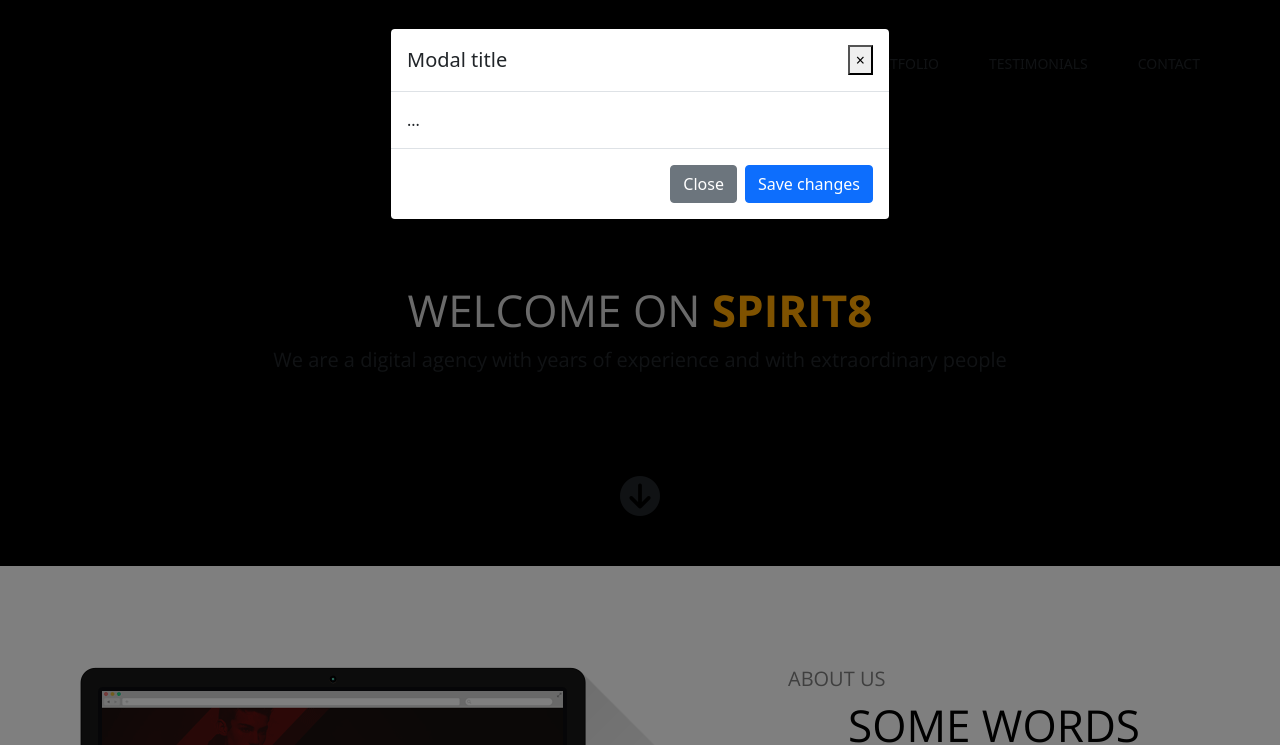
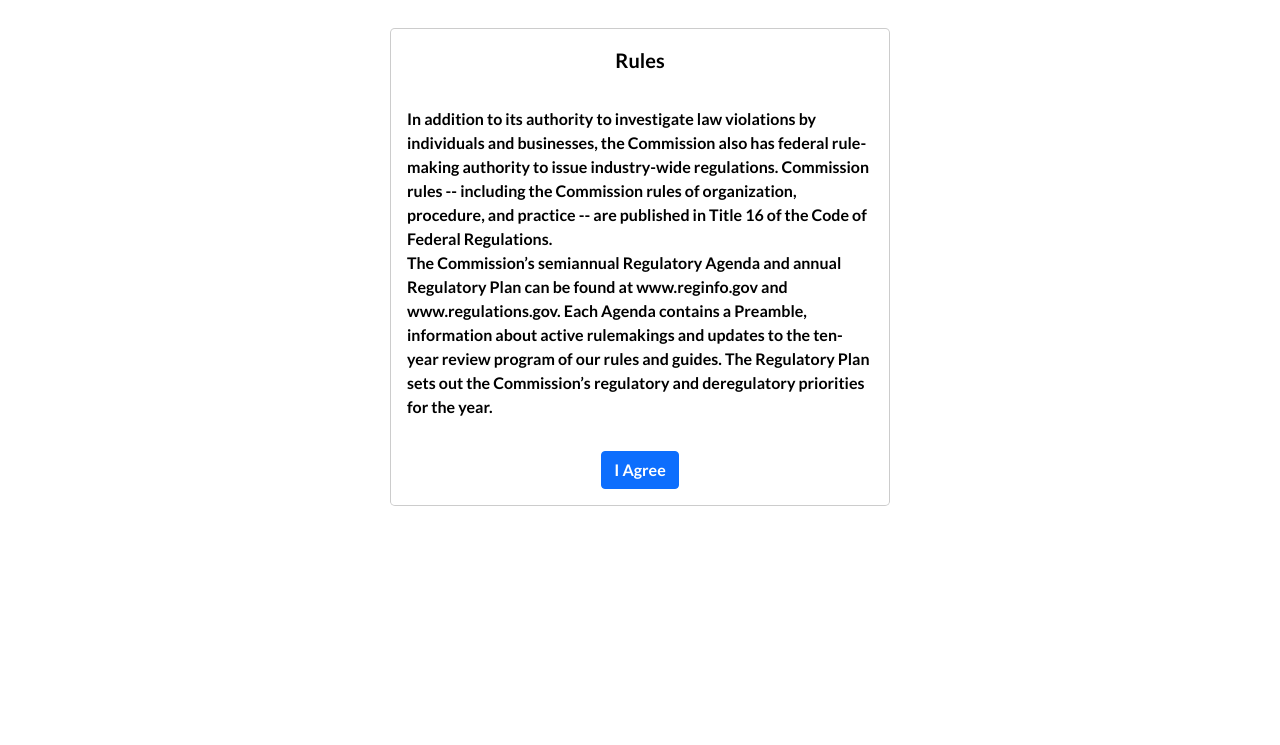
Before and after one commit to AleksRo/Boostfolia, a plain HTML site: page index.html in a window 1280 px wide. Shown: the top 745 px of the page. Drawn offline with nearby package versions, Linux system fonts and the light colour scheme.

Commit message:
well done

```diff
--- a/index.html
+++ b/index.html
@@ -15,8 +15,8 @@
 
     <script src="https://kit.fontawesome.com/a31a33e6cb.js" crossorigin="anonymous"></script>
 
+    <link rel="stylesheet" href="/css/bootstrap.css">
     <link rel="stylesheet" href="css/main.css">
-    <link rel="stylesheet" href="/css/bootstrap.css">
 
     <link rel="preconnect" href="https://fonts.googleapis.com">
     <link rel="preconnect" href="https://fonts.gstatic.com" crossorigin>
@@ -76,7 +76,7 @@
             </div>
         </div>
     </header>
-
+    <main>
         <div class="content">
             <div class="about_us">
                 <div class="about_us-img_block">
@@ -123,7 +123,8 @@
                                     </div>
                                     <h3 class="card-title">Jason Statham</h3>
                                     <h4 class="card-sub-title">Knife designer</h4>
-                                <p class="card-discription">Do not seek to change what has come before. Seek to create that which
+                                    <p class="card-discription">Do not seek to change what has come before. Seek to
+                                        create that which
                                         has not.</p>
                                 </div>
                                 <div class="team-card">
@@ -132,7 +133,8 @@
                                     </div>
                                     <h3 class="card-title">Van Damme</h3>
                                     <h4 class="card-sub-title">No English</h4>
-                                <p class="card-discription">Do not seek to change what has come before. Seek to create that which
+                                    <p class="card-discription">Do not seek to change what has come before. Seek to
+                                        create that which
                                         has not.</p>
                                 </div>
                                 <div class="team-card">
@@ -141,7 +143,8 @@
                                     </div>
                                     <h3 class="card-title">Sylvester Stallone</h3>
                                     <h4 class="card-sub-title">Cigar Lover</h4>
-                                <p class="card-discription">Do not seek to change what has come before. Seek to create that which
+                                    <p class="card-discription">Do not seek to change what has come before. Seek to
+                                        create that which
                                         has not.</p>
                                 </div>
                                 <div class="team-card">
@@ -150,7 +153,8 @@
                                     </div>
                                     <h3 class="card-title">Jet Li</h3>
                                     <h4 class="card-sub-title">I need more money</h4>
-                                <p class="card-discription">Do not seek to change what has come before. Seek to create that which
+                                    <p class="card-discription">Do not seek to change what has come before. Seek to
+                                        create that which
                                         has not.</p>
                                 </div>
                             </div>
@@ -166,7 +170,8 @@
                                     </div>
                                     <h3 class="card-title">Jason Statham</h3>
                                     <h4 class="card-sub-title">Knife designer</h4>
-                                <p class="card-discription">Do not seek to change what has come before. Seek to create that which
+                                    <p class="card-discription">Do not seek to change what has come before. Seek to
+                                        create that which
                                         has not.</p>
                                 </div>
                                 <div class="team-card">
@@ -175,7 +180,8 @@
                                     </div>
                                     <h3 class="card-title">Van Damme</h3>
                                     <h4 class="card-sub-title">No English</h4>
-                                <p class="card-discription">Do not seek to change what has come before. Seek to create that which
+                                    <p class="card-discription">Do not seek to change what has come before. Seek to
+                                        create that which
                                         has not.</p>
                                 </div>
                                 <div class="team-card">
@@ -184,7 +190,8 @@
                                     </div>
                                     <h3 class="card-title">Sylvester Stallone</h3>
                                     <h4 class="card-sub-title">Cigar Lover</h4>
-                                <p class="card-discription">Do not seek to change what has come before. Seek to create that which
+                                    <p class="card-discription">Do not seek to change what has come before. Seek to
+                                        create that which
                                         has not.</p>
                                 </div>
                                 <div class="team-card">
@@ -193,7 +200,8 @@
                                     </div>
                                     <h3 class="card-title">Jet Li</h3>
                                     <h4 class="card-sub-title">I need more money</h4>
-                                <p class="card-discription">Do not seek to change what has come before. Seek to create that which
+                                    <p class="card-discription">Do not seek to change what has come before. Seek to
+                                        create that which
                                         has not.</p>
                                 </div>
                             </div>
@@ -209,7 +217,8 @@
                                     </div>
                                     <h3 class="card-title">Jason Statham</h3>
                                     <h4 class="card-sub-title">Knife designer</h4>
-                                <p class="card-discription">Do not seek to change what has come before. Seek to create that which
+                                    <p class="card-discription">Do not seek to change what has come before. Seek to
+                                        create that which
                                         has not.</p>
                                 </div>
                                 <div class="team-card">
@@ -218,7 +227,8 @@
                                     </div>
                                     <h3 class="card-title">Van Damme</h3>
                                     <h4 class="card-sub-title">No English</h4>
-                                <p class="card-discription">Do not seek to change what has come before. Seek to create that which
+                                    <p class="card-discription">Do not seek to change what has come before. Seek to
+                                        create that which
                                         has not.</p>
                                 </div>
                                 <div class="team-card">
@@ -227,7 +237,8 @@
                                     </div>
                                     <h3 class="card-title">Sylvester Stallone</h3>
                                     <h4 class="card-sub-title">Cigar Lover</h4>
-                                <p class="card-discription">Do not seek to change what has come before. Seek to create that which
+                                    <p class="card-discription">Do not seek to change what has come before. Seek to
+                                        create that which
                                         has not.</p>
                                 </div>
                                 <div class="team-card">
@@ -236,7 +247,8 @@
                                     </div>
                                     <h3 class="card-title">Jet Li</h3>
                                     <h4 class="card-sub-title">I need more money</h4>
-                                <p class="card-discription">Do not seek to change what has come before. Seek to create that which
+                                    <p class="card-discription">Do not seek to change what has come before. Seek to
+                                        create that which
                                         has not.</p>
                                 </div>
                             </div>
@@ -254,7 +266,8 @@
                 <div class="line-block-1"></div>
                 <div class="line-block-2"></div>
                 <p class="section-discription">
-                <i>Lorem Ipsum comes from sections 1.10.32 and 1.10.33 of "de Finibus Bonorum et Malorum" (The Extremes
+                    <i>Lorem Ipsum comes from sections 1.10.32 and 1.10.33 of "de Finibus Bonorum et Malorum" (The
+                        Extremes
                         of Good and Evil)
                         by Cicero, written in 45 BC. This book is a treatise on the theory of ethics,
                         very popular during the Renaissance. The first line of Lorem Ipsum,
@@ -373,7 +386,8 @@
                 <div class="line-block-1"></div>
                 <div class="line-block-2"></div>
                 <p class="section-discription">
-                <i>Lorem Ipsum comes from sections 1.10.32 and 1.10.33 of "de Finibus Bonorum et Malorum" (The Extremes
+                    <i>Lorem Ipsum comes from sections 1.10.32 and 1.10.33 of "de Finibus Bonorum et Malorum" (The
+                        Extremes
                         of Good and Evil)
                         by Cicero, written in 45 BC. This book is a treatise on the theory of ethics,
                         very popular during the Renaissance. The first line of Lorem Ipsum,
@@ -585,7 +599,8 @@
                 <div class="line-block-1"></div>
                 <div class="line-block-2"></div>
                 <p class="section-discription">
-                <i>Lorem Ipsum comes from sections 1.10.32 and 1.10.33 of "de Finibus Bonorum et Malorum" (The Extremes
+                    <i>Lorem Ipsum comes from sections 1.10.32 and 1.10.33 of "de Finibus Bonorum et Malorum" (The
+                        Extremes
                         of Good and Evil)
                         by Cicero, written in 45 BC. This book is a treatise on the theory of ethics,
                         very popular during the Renaissance. The first line of Lorem Ipsum,
@@ -615,6 +630,7 @@
                 </form>
             </div>
         </div>
+    </main>
     <footer>
         <div class="content">
             <div class="footer-block">
@@ -640,22 +656,32 @@
                 </div>
             </div>
         </div>
-        <footer>
-            <div class="modal fade" id="exampleModal" tabindex="-1" role="dialog" aria-labelledby="exampleModalLabel" aria-hidden="true">
+    </footer>
+    <div class="modal fade" id="exampleModal" tabindex="-1" role="dialog" aria-labelledby="exampleModalLabel"
+        aria-hidden="true">
         <div class="modal-dialog" role="document">
             <div class="modal-content">
                 <div class="modal-header">
-                      <h5 class="modal-title" id="exampleModalLabel">Modal title</h5>
-                      <button type="button" class="close" data-dismiss="modal" aria-label="Close">
-                        <span aria-hidden="true">&times;</span>
+                    <h5 class="modal-title" id="exampleModalLabel">Rules</h5>
                     </button>
                 </div>
                 <div class="modal-body">
-                      ...
+                    <p>In addition to its authority to investigate
+                        law violations by individuals and businesses,
+                        the Commission also has federal rule-making authority to
+                        issue industry-wide regulations. Commission rules --
+                        including the Commission rules of organization, procedure,
+                        and practice -- are published in Title 16 of the Code of Federal
+                        Regulations.</p>
+                    <p>The Commission’s semiannual Regulatory Agenda and annual Regulatory
+                        Plan can be found at www.reginfo.gov and www.regulations.gov.
+                        Each Agenda contains a Preamble, information about active
+                        rulemakings and updates to the ten-year review program of our rules
+                        and guides. The Regulatory Plan sets out the Commission’s
+                        regulatory and deregulatory priorities for the year.</p>
                 </div>
                 <div class="modal-footer">
-                      <button type="button" class="btn btn-secondary" data-dismiss="modal">Close</button>
-                      <button type="button" class="btn btn-primary">Save changes</button>
+                    <button type="button" class="btn btn-primary">I Agree</button>
                 </div>
             </div>
         </div>
--- a/js/script.js
+++ b/js/script.js
@@ -10,6 +10,15 @@
       clickable: 'true'
     },
   });
-      setTimeout(() => {$('#exampleModal').modal('show')}, 1000);
+  setTimeout(() => {
+    $('#exampleModal').modal('show');
+    $('main, header').css('opacity', 0);
+  }, 1000);
 
+  $('.btn-primary').click(() => {
+    $('main, header').css('opacity', 1)
+    $('#exampleModal').modal('hide') });
+  $('.modal').modal({
+    backdrop: false
+  })
 });
--- a/scss/main.scss
+++ b/scss/main.scss
@@ -1,5 +1,5 @@
 body {
-    color: black;
+    color: white;
     font-family: "Lato", sans-serif;
     margin: 0;
     padding: 0;
@@ -37,9 +37,11 @@
     }
     .bars {
         display: none;
+        color: white;
     }
     .logo {
         font-size: 24px;
+        color: white;
     }
     .menu {
         display: flex;
@@ -809,7 +811,17 @@
     }
 }
 
-
 .btn-closee {
     border: none;
 }
+.modal {
+    color: black;
+    .modal-header {
+        justify-content: center;
+        border: none;
+    }
+    .modal-footer {
+        justify-content: center;
+        border: none;
+    }
+}
```
Also changed, not shown: css/main.css. Lines whose indentation alone changed are shown as unchanged.
